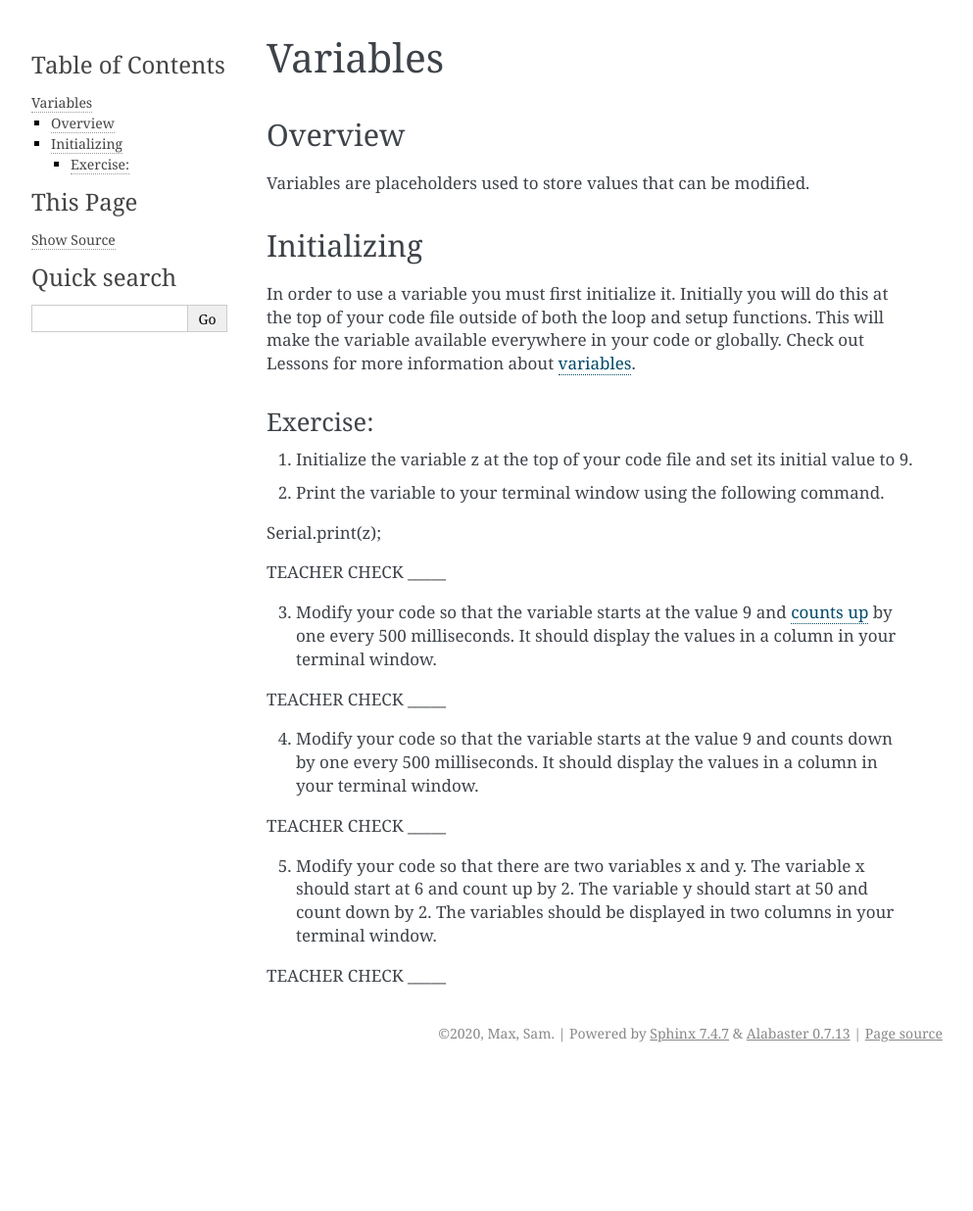
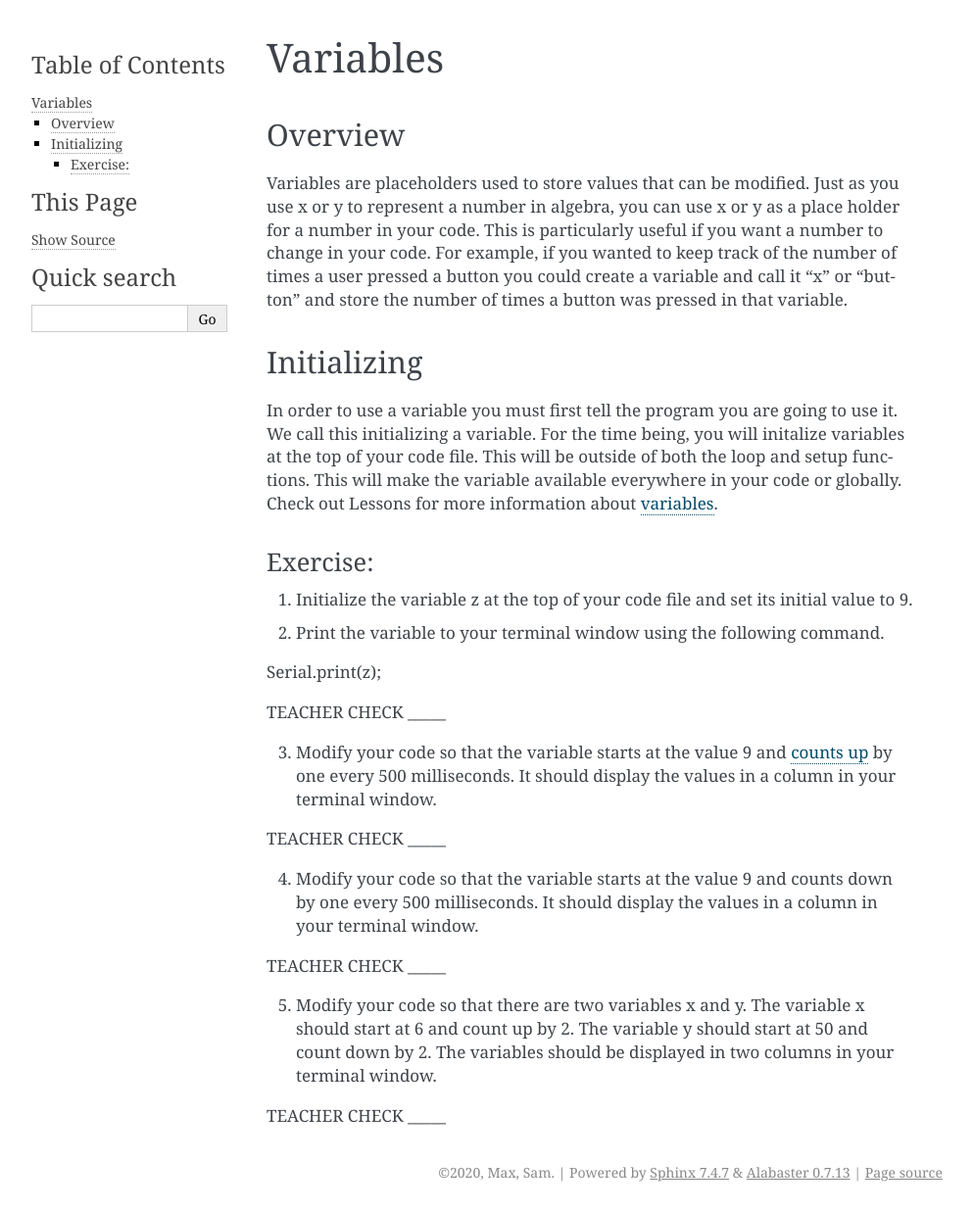
Before and after one commit to maxtkc/mvths-wiki, a Sphinx documentation site: the page built from docs/015-variables.rst, in a window 1280 px wide. Shown: the whole page at 98% size, without its empty margins (148-1141 px from the left). Built offline with Sphinx 7.4.7, drawn with Linux system fonts in a browser that asks for light colours; before the commit the page ends 1094 px from its top, so only the background shows below that.

Commit message:
Update 015-variables.rst

```diff
--- a/docs/015-variables.rst
+++ b/docs/015-variables.rst
@@ -5,14 +5,21 @@ Overview
 --------
 
 Variables are placeholders used to store values that can be modified.
+Just as you use x or y to represent a number in algebra, you can use
+x or y as a place holder for a number in your code. This is particularly
+useful if you want a number to change in your code. For example, if
+you wanted to keep track of the number of times a user pressed a
+button you could create a variable and call it "x" or "button" and
+store the number of times a button was pressed in that variable.
 
 Initializing
 ------------
 
-In order to use a variable you must first initialize it. Initially you
-will do this at the top of your code file outside of both the loop and
-setup functions. This will make the variable available everywhere in
-your code or globally. Check out Lessons for more information about
+In order to use a variable you must first tell the program you are
+going to use it. We call this initializing a variable. For the time
+being, you will initalize variables at the top of your code file. This
+will be outside of both the loop and setup functions. This will make the
+variable available everywhere in your code or globally. Check out Lessons for more information about
 `variables <https://www.google.com/url?q=https://docs.google.com/document/d/1BmZbXzxnD2j17QToSZ9jeZmnP7burwfksfQq2v4zu-Y/edit%23heading%3Dh.vbe1wov8lque&sa=D&ust=1587613173882000>`__.
 
 Exercise:
```
